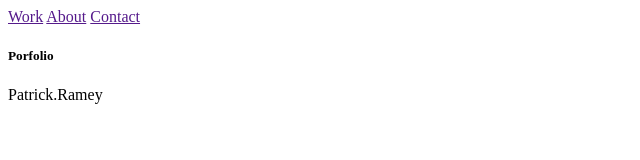
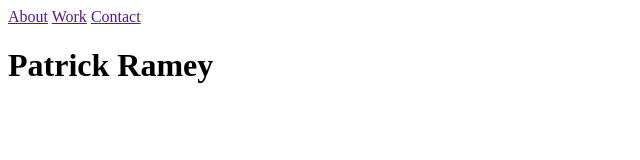
Before and after one commit to patrickramey/My-Website, a plain HTML site: page Page 1.html in a window 1280 px wide. Shown: the whole page, without its empty margins (0-640 px from the left). Drawn offline with Linux system fonts and the light colour scheme.

Commit message:
Added content to each page

```diff
--- a/Page 1.html
+++ b/Page 1.html
@@ -1,9 +1,8 @@
 <!DOCTYPE html>
 <html lang="en" dir="ltr">
 <head>
-<a href="">Work</a> <a href="">About</a> <a href="">Contact</a>
+<a href="">About</a> <a href="">Work</a> <a href="">Contact</a>
 </head>
-<body>
-<h5>Porfolio</h5
+<title>Home</title>
 
-<h1>Patrick.Ramey</h1>
+<h1>Patrick Ramey</h1>
```
Also changed, not shown: Page 2.html (+10 -0 lines).
